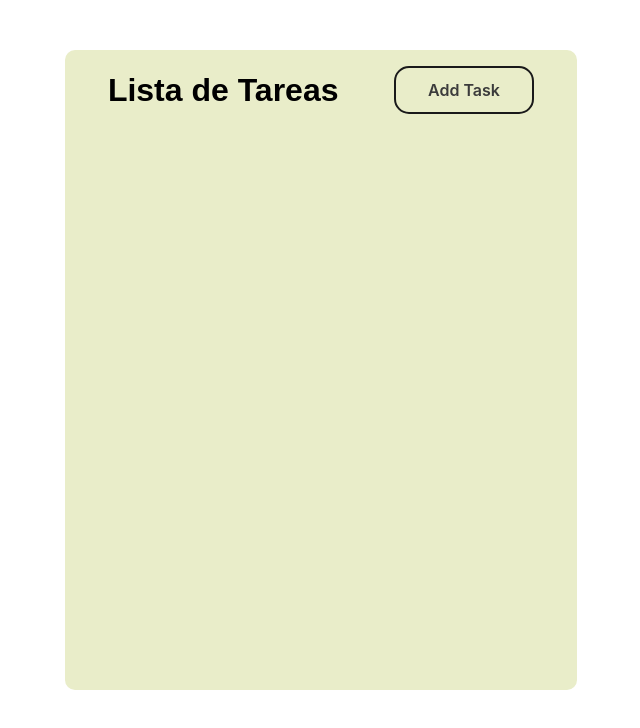
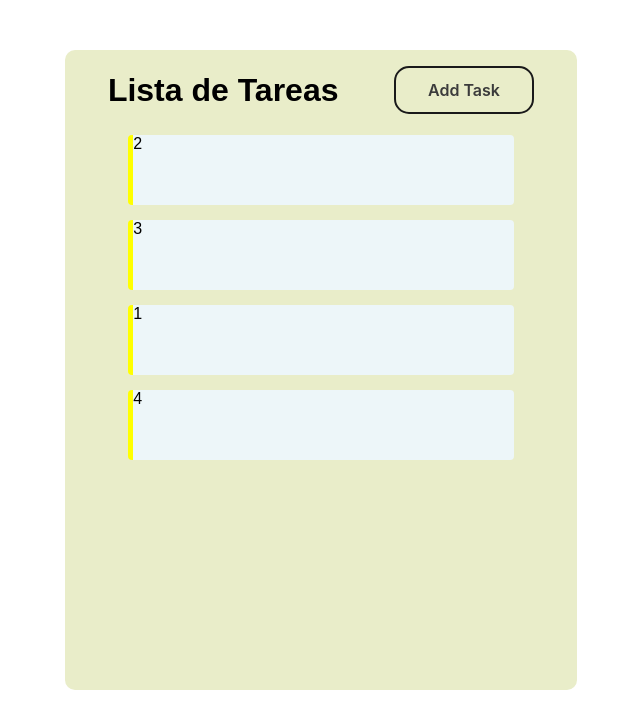
Before and after one commit to Auchan22/task-list-angular, an Angular app: page / in a window 1280 px wide. Shown: the top 728 px of the page, without its empty margins (319-959 px from the left). Built offline with nearby package versions, Linux system fonts and the light colour scheme.

Commit message:
Styles applied for task list

```diff
--- a/src/app/app.component.html
+++ b/src/app/app.component.html
@@ -1 +1,3 @@
-<div class="container"><app-header></app-header></div>
+<div class="container">
+  <app-header></app-header> <app-task-list></app-task-list>
+</div>
--- a/src/app/app.module.ts
+++ b/src/app/app.module.ts
@@ -5,12 +5,14 @@ import { AppRoutingModule } from './app-routing.module';
 import { AppComponent } from './app.component';
 import { HeaderComponent } from './components/header/header.component';
 import { AddTaskBtnComponent } from './components/add-task-btn/add-task-btn.component';
+import { TaskListComponent } from './components/task-list/task-list.component';
 
 @NgModule({
   declarations: [
     AppComponent,
     HeaderComponent,
-    AddTaskBtnComponent
+    AddTaskBtnComponent,
+    TaskListComponent
   ],
   imports: [
     BrowserModule,
--- /dev/null
+++ b/src/app/components/task-list/task-list.component.css
@@ -0,0 +1,26 @@
+div {
+  width: 100%;
+  max-height: 90%;
+  display: flex;
+  justify-content: center;
+}
+
+ul {
+  width: 100%;
+  max-height: 100%;
+  list-style: none;
+  overflow-y: auto;
+  display: flex;
+  align-items: center;
+  flex-direction: column;
+  /* justify-content: space-evenly; */
+  margin-top: 15px;
+  gap: 15px;
+}
+
+li {
+  width: 80%;
+  min-height: 70px;
+  background: #edf6f9;
+  border-radius: 0.25em;
+}
--- /dev/null
+++ b/src/app/components/task-list/task-list.component.html
@@ -0,0 +1,8 @@
+<div>
+  <ul>
+    <li [style.borderLeft]="borderColor">2</li>
+    <li [style.borderLeft]="borderColor">3</li>
+    <li [style.borderLeft]="borderColor">1</li>
+    <li [style.borderLeft]="borderColor">4</li>
+  </ul>
+</div>
--- /dev/null
+++ b/src/app/components/task-list/task-list.component.ts
@@ -0,0 +1,10 @@
+import { Component } from '@angular/core';
+
+@Component({
+  selector: 'app-task-list',
+  templateUrl: './task-list.component.html',
+  styleUrls: ['./task-list.component.css'],
+})
+export class TaskListComponent {
+  borderColor: string = '5px solid yellow';
+}
```
Also changed, not shown: 1 other file (tests, documents, lock files or other folders).
